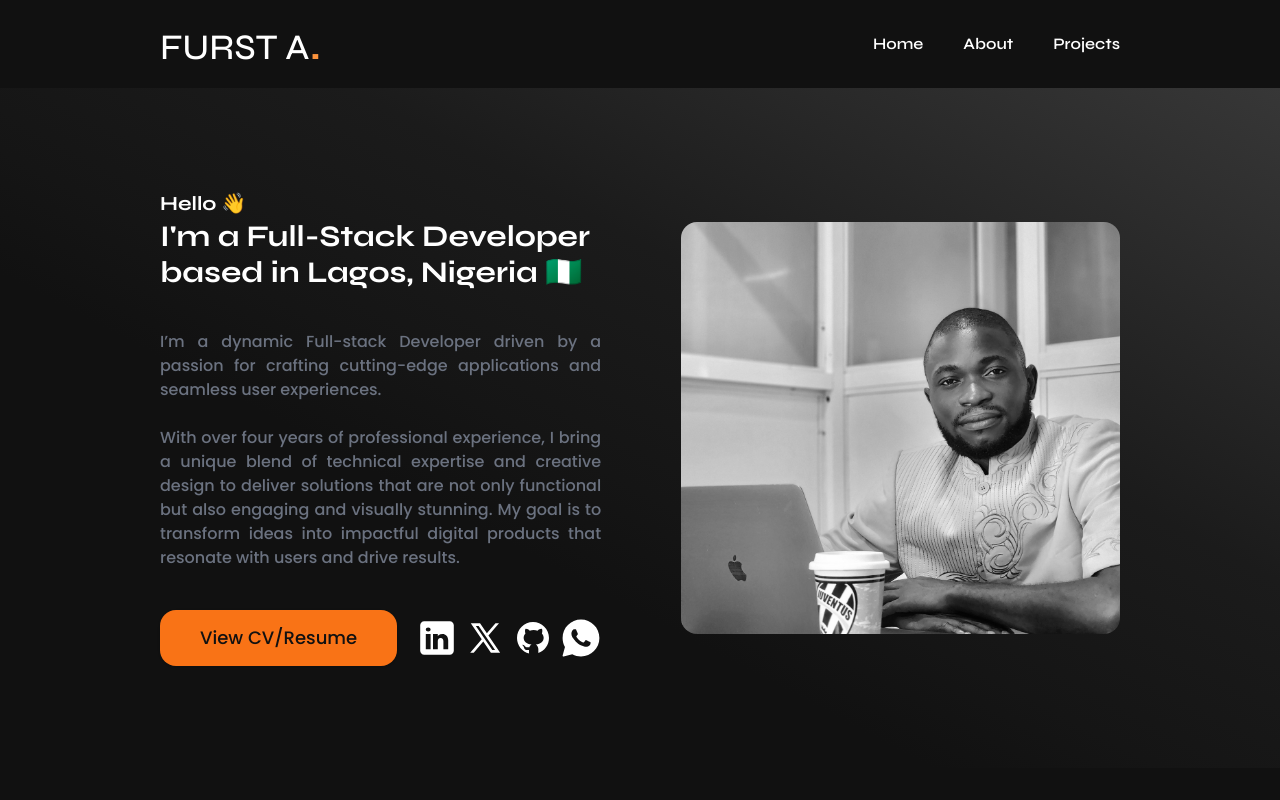
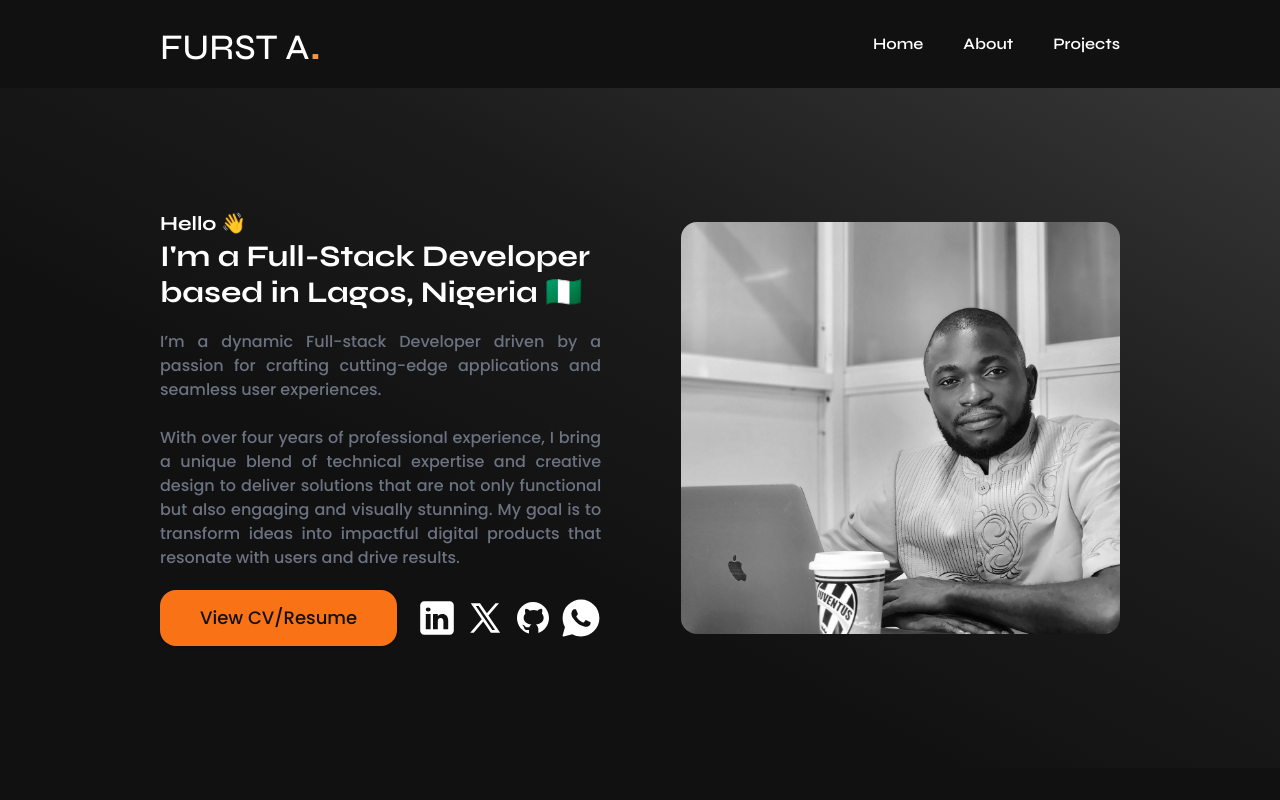
Before and after one commit to rjacy/portfolio, a Next.js app: page / in a window 1280 px wide. Shown: the top 800 px of the page. Built offline with nearby package versions, Linux system fonts and the light colour scheme.

Commit message:
Some random updates

```diff
--- a/components/Banner.tsx
+++ b/components/Banner.tsx
@@ -7,7 +7,7 @@ const Banner = () => {
   return (
     <div className="banner text-white px-5 md:px-20 lg:px-40 flex items-center justify-center">
       <div className="flex flex-col lg:flex lg:flex-row items-center gap-10 lg:gap-20">
-        <div className="lg:w-[50%] flex flex-col gap-10 justify-center text-center items-center md:text-start md:items-start md:justify-start ">
+        <div className="lg:w-[50%] flex flex-col gap-5 justify-center text-center items-center md:text-start md:items-start md:justify-start ">
           <div>
             <h3 className="font-[family-name:var(--font-syne)] text-xl font-bold">
               Hello &#128075;
```
